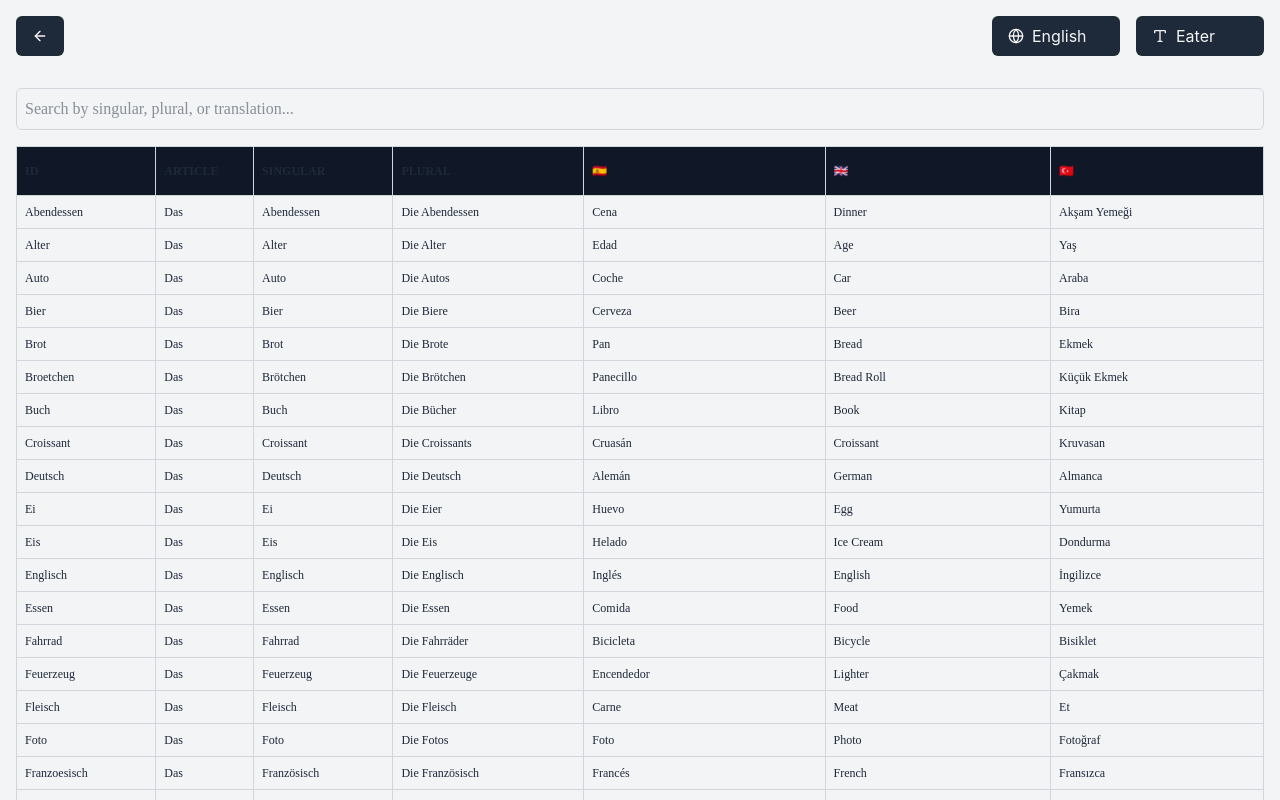
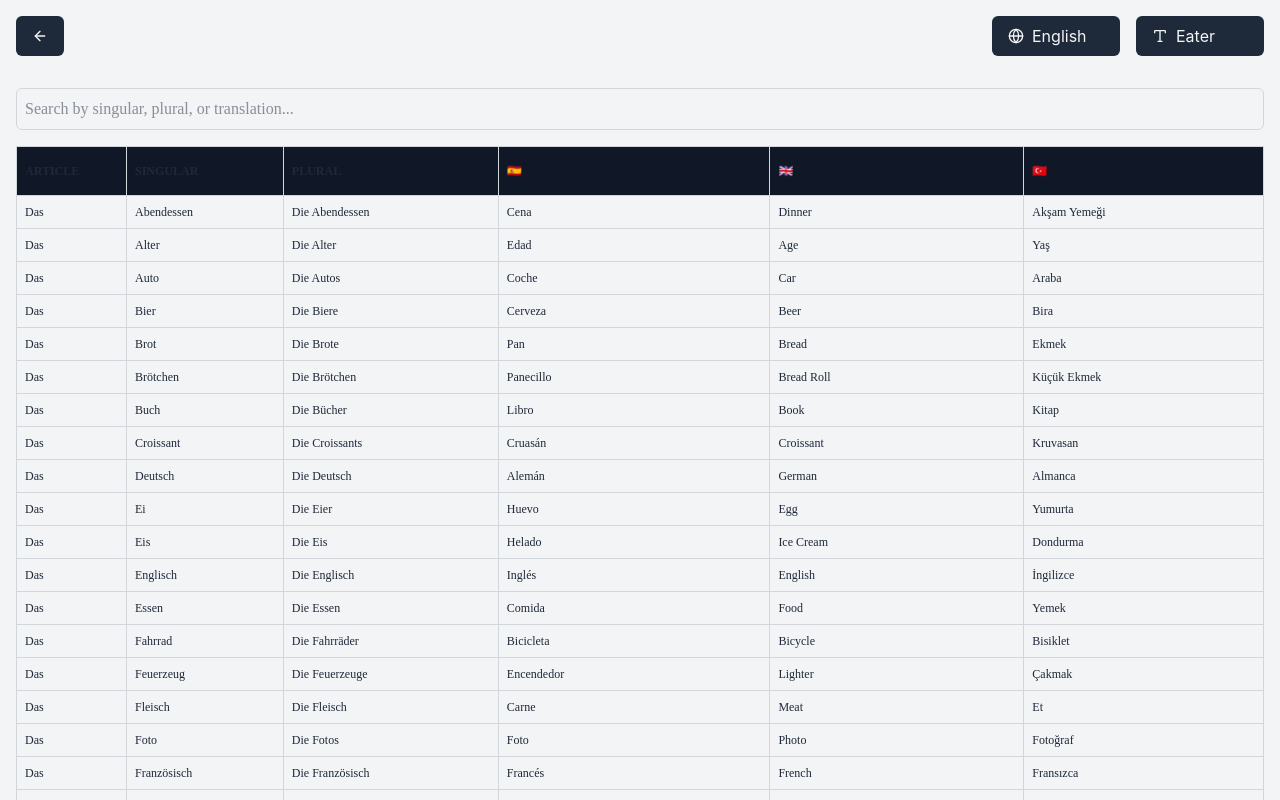
Before and after one commit to sebalovi18/german-to-practice, a Vue app: page /nouns in a window 1280 px wide. Built offline with nearby package versions, Linux system fonts and the light colour scheme; a web font is replaced by a local one.

Commit message:
Remove ID column from nouns table in index.vue for cleaner display

```diff
--- a/src/pages/nouns/index.vue
+++ b/src/pages/nouns/index.vue
@@ -21,10 +21,6 @@ type Th = {
 }
 
 const ths = computed<Th[]>(() => [
-  {
-    label: 'ID',
-    class: thClass
-  },
   {
     label: t('nouns.table.article'),
     class: thClass
@@ -59,11 +55,6 @@ type Td = {
 }
 
 const tds: Td[] = [
-  {
-    label: 'ID',
-    class: tdClass,
-    value: noun => noun.id
-  },
   {
     label: 'Article',
     class: tdClass,
```
